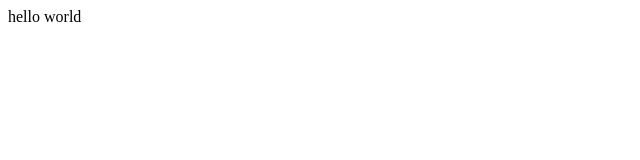
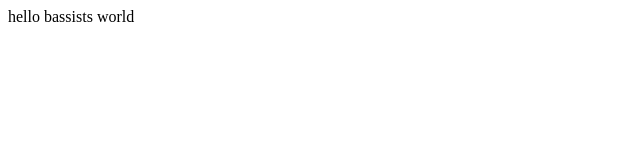
Before and after one commit to marshallthegreatestbassist/tt, a plain HTML site: page index.html in a window 1280 px wide. Shown: the full height of the page, 0-640 px from the left. Drawn offline with Linux system fonts and the light colour scheme.

Commit message:
10-29-23 commit

```diff
--- a/index.html
+++ b/index.html
@@ -6,6 +6,6 @@
 	<title>marshwater</title>
 </head>
 <body>
-hello world
+hello bassists world
 </body>
 </html>
```
